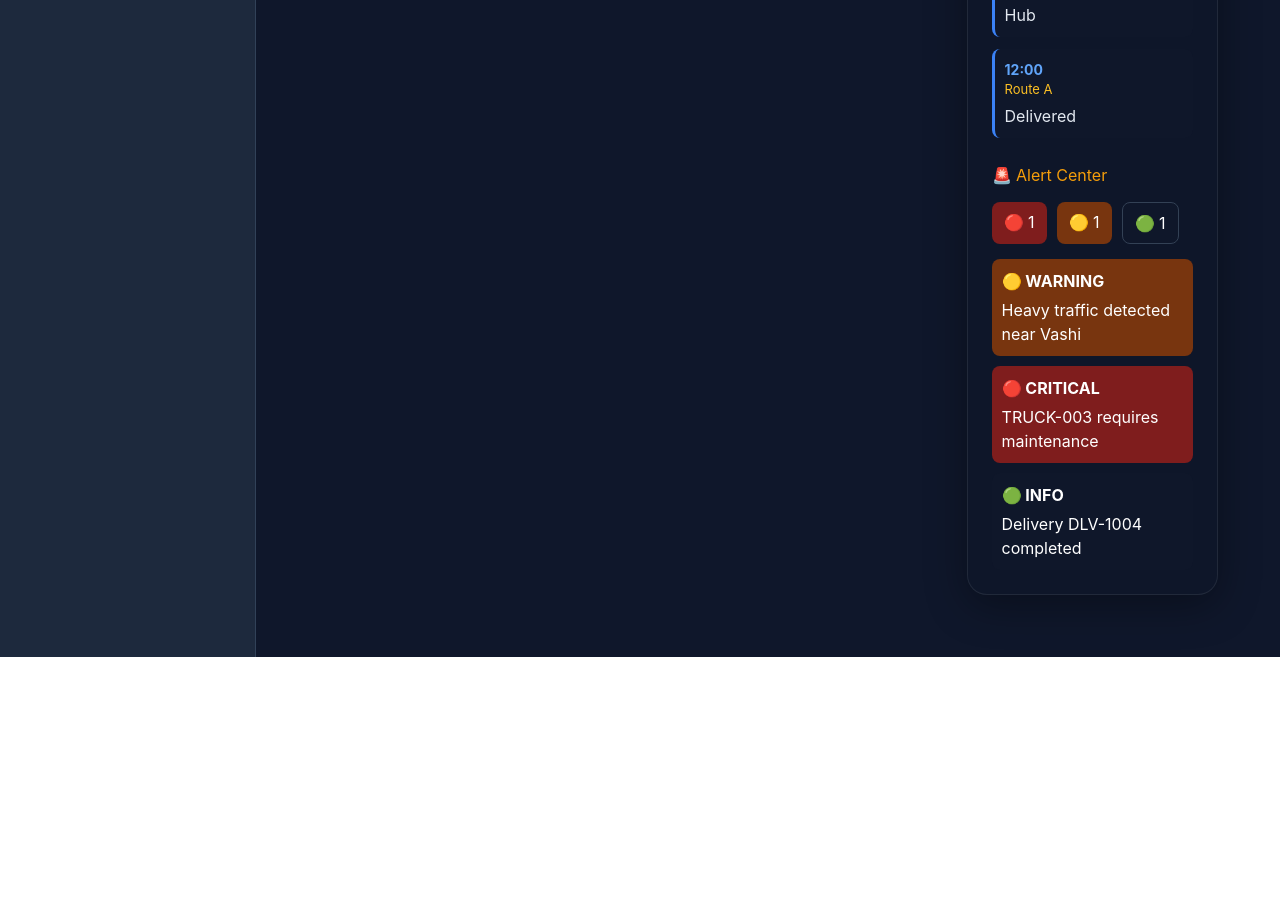
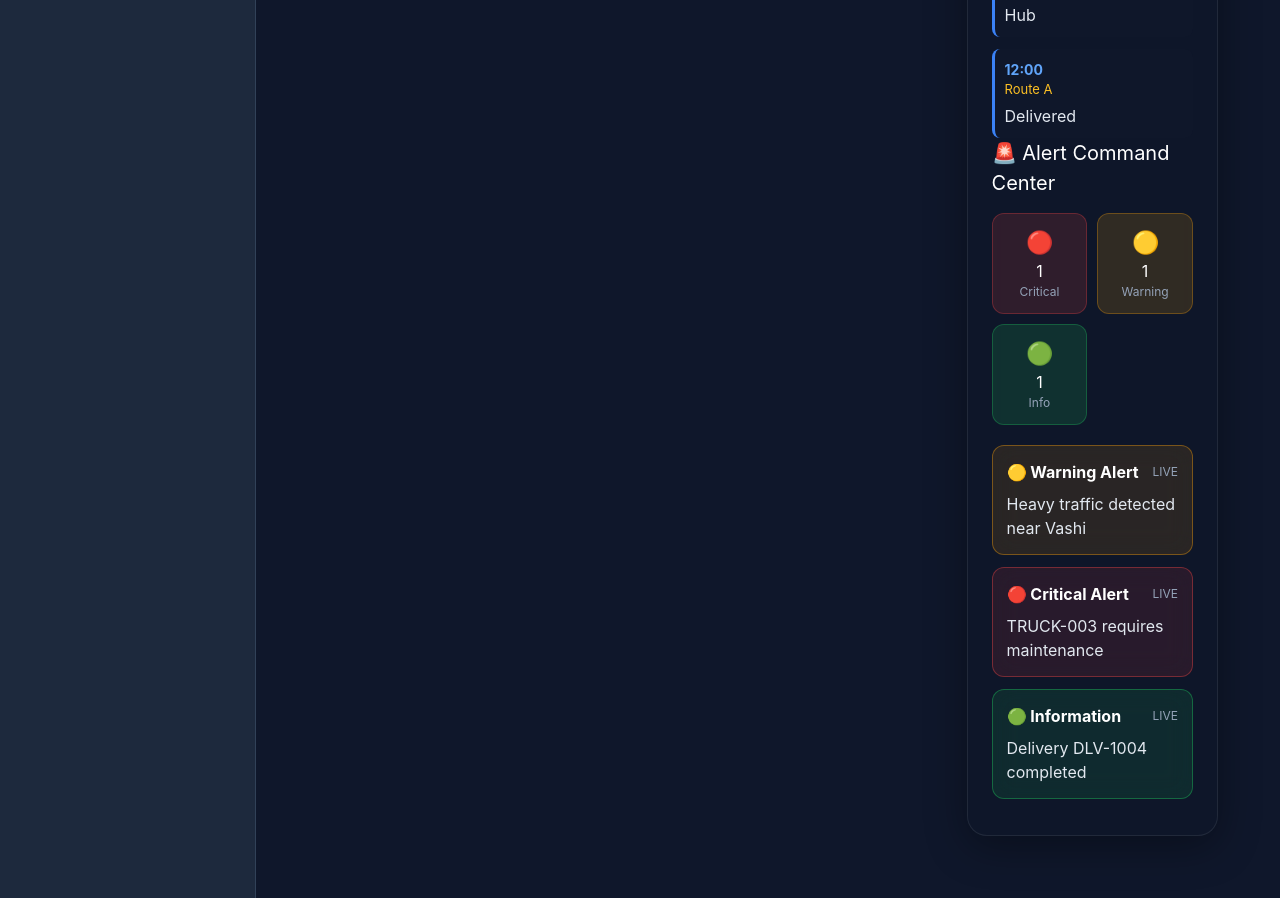
Before and after one commit to harshskarki/SmartRoute-Logistics-Management-System, a React (Vite) app: page /logistics-center in a window 1280 px wide. Shown: the part 1580-2478 px from the top of the page. Before the commit the page ends 2237 px from the top, so only its background shows below. Built offline with nearby package versions, Linux system fonts and the light colour scheme.

Commit message:
Phase 5.8.6 Professional Alert Center

```diff
--- a/src/pages/LogisticsCenter.jsx
+++ b/src/pages/LogisticsCenter.jsx
@@ -962,57 +962,103 @@ function LogisticsCenter() {
               )}
             </div>
 
-            <div
-              style={{
-                marginTop: "25px",
-              }}
-            >
             <h3
               style={{
                 marginBottom: "15px",
-                  color: "#f59e0b",
+                fontSize: "20px",
               }}
             >
-                🚨 Alert Center
+              🚨 Alert Command Center
             </h3>
+
             <div
               style={{
-                  display: "flex",
+                display: "grid",
+                gridTemplateColumns:
+                  "repeat(auto-fit,minmax(90px,1fr))",
                 gap: "10px",
-                  marginTop: "15px",
-                  marginBottom: "15px",
-                  flexWrap: "wrap",
+                marginBottom: "20px",
               }}
             >
               <div
                 style={{
-                    background: "#7f1d1d",
-                    padding: "8px 12px",
-                    borderRadius: "8px",
+                  background:
+                    "rgba(239,68,68,0.15)",
+                  border:
+                    "1px solid rgba(239,68,68,0.3)",
+                  borderRadius: "12px",
+                  padding: "12px",
+                  textAlign: "center",
                 }}
               >
-                  🔴 {criticalAlerts}
+                <div style={{ fontSize: "22px" }}>
+                  🔴
+                </div>
+
+                <h3>{criticalAlerts}</h3>
+
+                <p
+                  style={{
+                    fontSize: "12px",
+                    color: "#94a3b8",
+                  }}
+                >
+                  Critical
+                </p>
               </div>
 
               <div
                 style={{
-                    background: "#78350f",
-                    padding: "8px 12px",
-                    borderRadius: "8px",
+                  background:
+                    "rgba(245,158,11,0.15)",
+                  border:
+                    "1px solid rgba(245,158,11,0.3)",
+                  borderRadius: "12px",
+                  padding: "12px",
+                  textAlign: "center",
                 }}
               >
-                  🟡 {warningAlerts}
+                <div style={{ fontSize: "22px" }}>
+                  🟡
+                </div>
+
+                <h3>{warningAlerts}</h3>
+
+                <p
+                  style={{
+                    fontSize: "12px",
+                    color: "#94a3b8",
+                  }}
+                >
+                  Warning
+                </p>
               </div>
 
               <div
                 style={{
-                    background: "#0f172a",
-                    padding: "8px 12px",
-                    borderRadius: "8px",
-                    border: "1px solid #334155",
+                  background:
+                    "rgba(34,197,94,0.15)",
+                  border:
+                    "1px solid rgba(34,197,94,0.3)",
+                  borderRadius: "12px",
+                  padding: "12px",
+                  textAlign: "center",
                 }}
               >
-                  🟢 {infoAlerts}
+                <div style={{ fontSize: "22px" }}>
+                  🟢
+                </div>
+
+                <h3>{infoAlerts}</h3>
+
+                <p
+                  style={{
+                    fontSize: "12px",
+                    color: "#94a3b8",
+                  }}
+                >
+                  Info
+                </p>
               </div>
             </div>
 
@@ -1020,37 +1066,68 @@ function LogisticsCenter() {
               <div
                 key={index}
                 style={{
-                    marginTop: "10px",
-                    padding: "10px",
-                    borderRadius: "8px",
+                  marginBottom: "12px",
+
+                  padding: "14px",
+
+                  borderRadius: "12px",
+
+                  border:
+                    alert.severity === "critical"
+                      ? "1px solid rgba(239,68,68,0.4)"
+                      : alert.severity ===
+                        "warning"
+                      ? "1px solid rgba(245,158,11,0.4)"
+                      : "1px solid rgba(34,197,94,0.4)",
+
                   background:
                     alert.severity === "critical"
-                        ? "#7f1d1d"
-                        : alert.severity === "warning"
-                        ? "#78350f"
-                        : "#0f172a",
+                      ? "rgba(239,68,68,0.12)"
+                      : alert.severity ===
+                        "warning"
+                      ? "rgba(245,158,11,0.12)"
+                      : "rgba(34,197,94,0.12)",
+
+                  backdropFilter: "blur(12px)",
                 }}
               >
-                  <>
+                <div
+                  style={{
+                    display: "flex",
+                    justifyContent:
+                      "space-between",
+                    alignItems: "center",
+                  }}
+                >
                   <strong>
                     {alert.severity === "critical"
-                        ? "🔴 CRITICAL"
-                        : alert.severity === "warning"
-                        ? "🟡 WARNING"
-                        : "🟢 INFO"}
+                      ? "🔴 Critical Alert"
+                      : alert.severity ===
+                        "warning"
+                      ? "🟡 Warning Alert"
+                      : "🟢 Information"}
                   </strong>
 
-                    <div
+                  <span
                     style={{
-                        marginTop: "5px",
+                      fontSize: "12px",
+                      color: "#94a3b8",
+                    }}
+                  >
+                    LIVE
+                  </span>
+                </div>
+
+                <p
+                  style={{
+                    marginTop: "8px",
+                    color: "#e2e8f0",
                   }}
                 >
                   {alert.message}
-                    </div>
-                  </>
+                </p>
               </div>
             ))}
-            </div>
 
           </div>
         </div>
```
Lines whose indentation alone changed are shown as unchanged.
